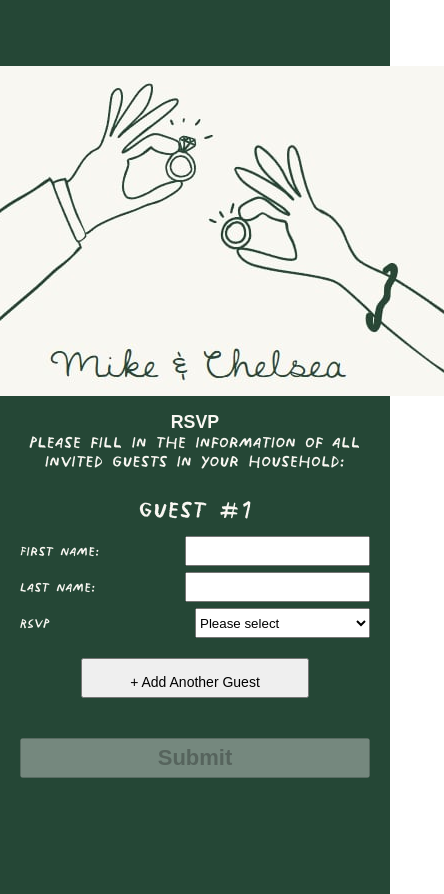
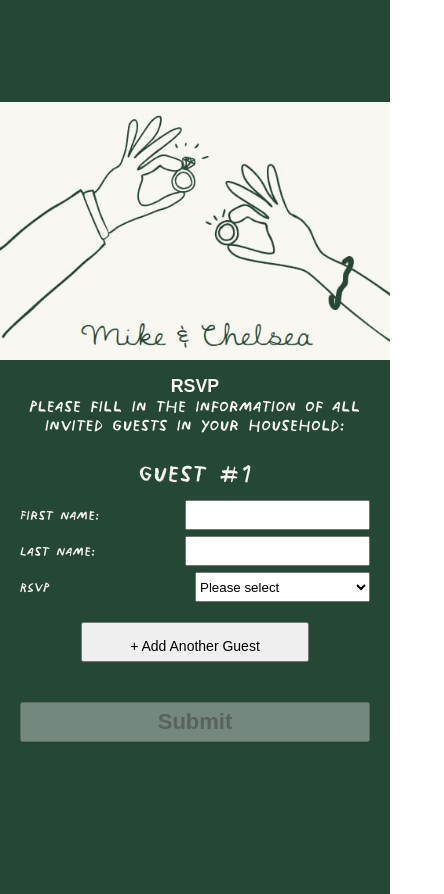
Before and after one commit to iciewinde/simplersvp, a React (Create React App) app: page / in a window 390 px wide. Shown: the whole page, 444 px wide, since content can reach past the window. Built offline with nearby package versions, Linux system fonts and the light colour scheme; a web font is replaced by a local one.

Commit message:
Image on mobile

```diff
--- a/src/App.css
+++ b/src/App.css
@@ -13,3 +13,7 @@
     font-size: calc(10px + 2vmin);
     padding-bottom: 50px;
 }
+
+.logo {
+    max-width: 100%;
+}
--- a/src/App.js
+++ b/src/App.js
@@ -8,7 +8,7 @@ function App() {
     return (
         <div className="App">
             <header className="App-header">
-                <img src={logo} alt="Logo" />
+                <img className="logo" src={logo} alt="Logo" />
                 <Form />
             </header>
         </div>
```
